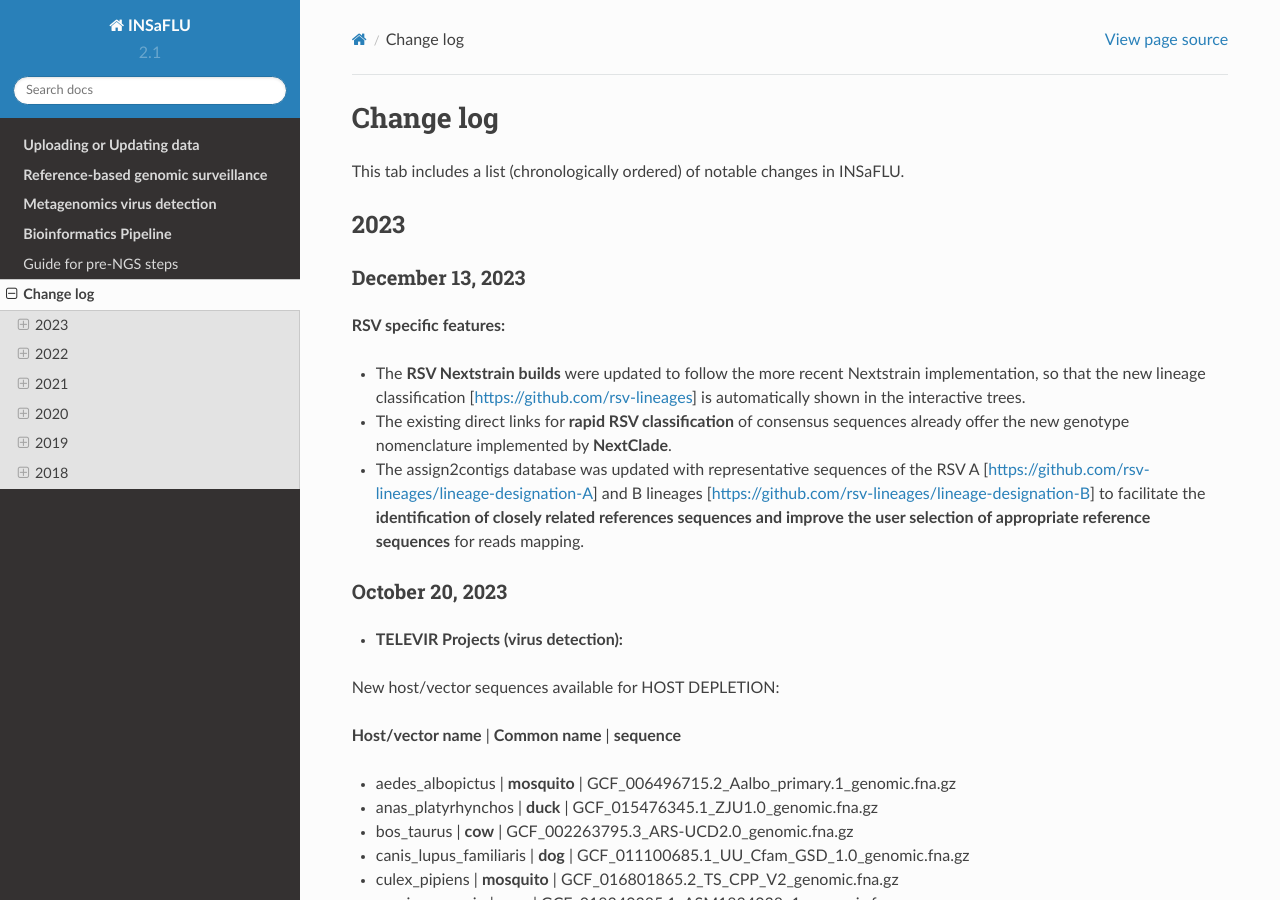
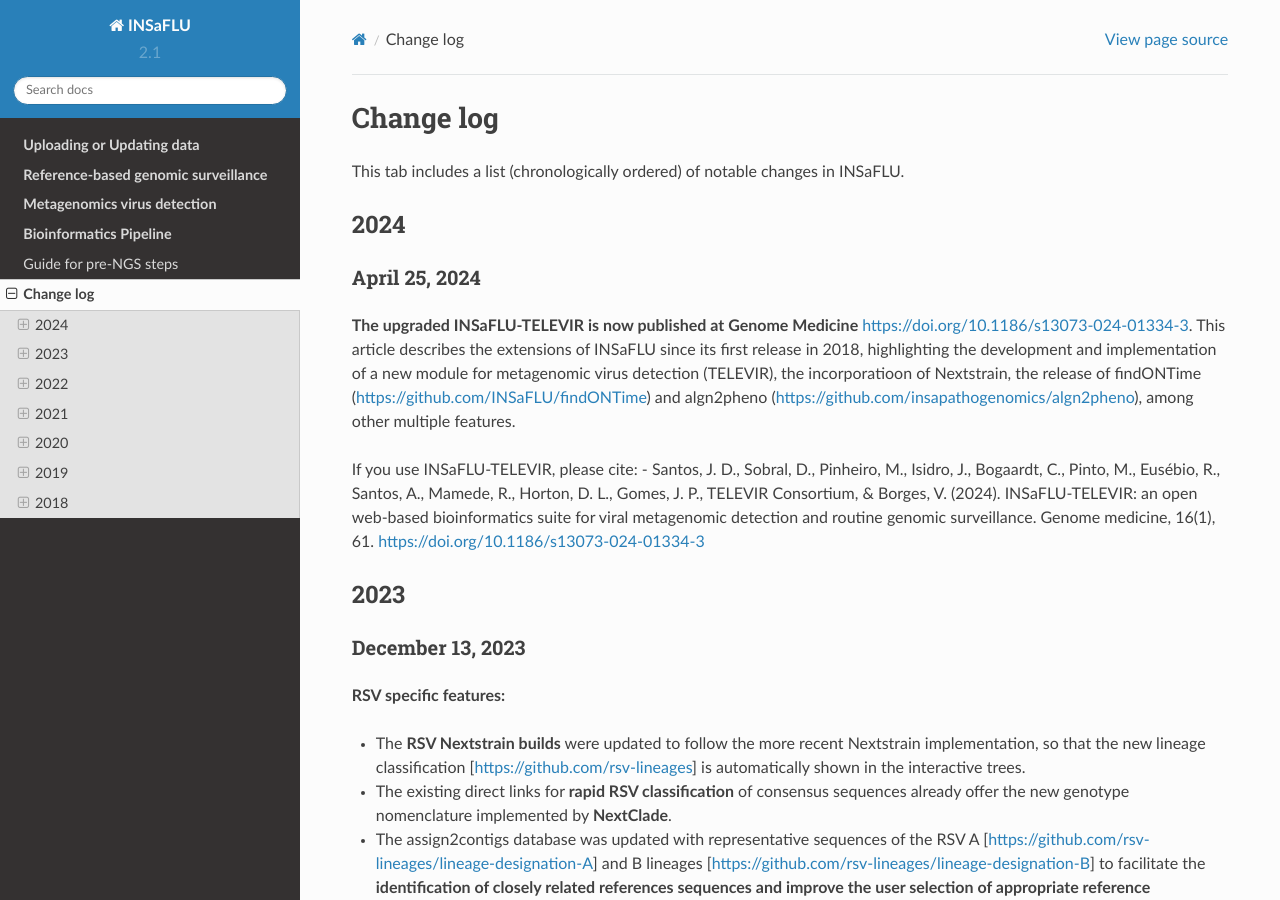
Before and after one commit to INSaFLU/insaflu_docs, a Sphinx documentation site: the page built from docs/change_log.rst, in a window 1280 px wide and 900 px high. Built offline with Sphinx 7.4.7 and the Read the Docs theme 2.0.0, drawn with Linux system fonts in a browser that asks for light colours; formulas are drawn with MathJax 3.

Commit message:
Article published

```diff
--- a/docs/change_log.rst
+++ b/docs/change_log.rst
@@ -3,6 +3,16 @@
 
 This tab includes a list (chronologically ordered) of notable changes in INSaFLU.
 
+2024
+-------
+
+April 25, 2024
+..........................
+
+**The upgraded INSaFLU-TELEVIR is now published at Genome Medicine** https://doi.org/10.1186/s13073-024-01334-3. This article describes the extensions of INSaFLU since its first release in 2018, highlighting the development and implementation of a new module for metagenomic virus detection (TELEVIR), the incorporatioon of Nextstrain, the release of findONTime (https://github.com/INSaFLU/findONTime) and algn2pheno (https://github.com/insapathogenomics/algn2pheno), among other multiple features.
+
+If you use INSaFLU-TELEVIR, please cite:
+- Santos, J. D., Sobral, D., Pinheiro, M., Isidro, J., Bogaardt, C., Pinto, M., Eusébio, R., Santos, A., Mamede, R., Horton, D. L., Gomes, J. P., TELEVIR Consortium, & Borges, V. (2024). INSaFLU-TELEVIR: an open web-based bioinformatics suite for viral metagenomic detection and routine genomic surveillance. Genome medicine, 16(1), 61. https://doi.org/10.1186/s13073-024-01334-3
 
 
 2023
```
